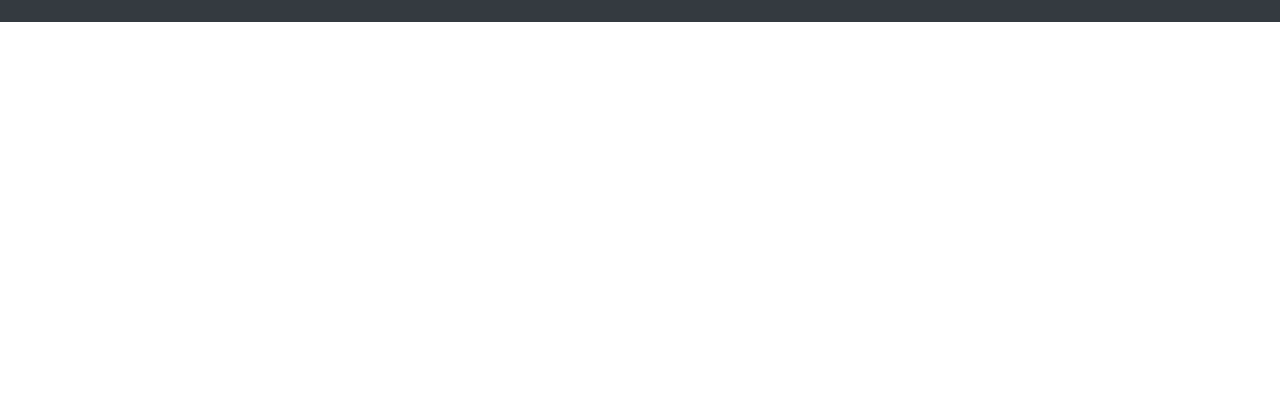
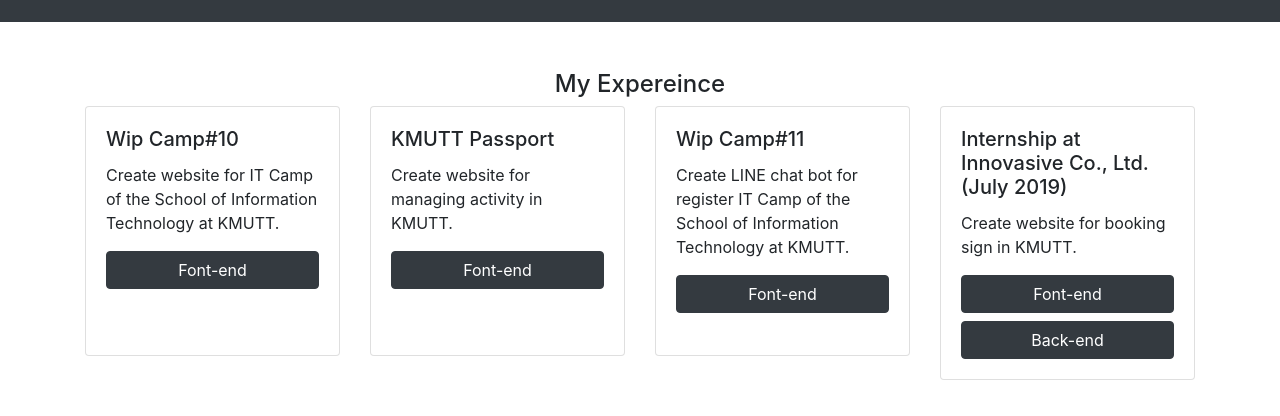
Before and after one commit to panupongjkn/portfolio, a React (Create React App) app: page / in a window 1280 px wide. Shown: the part 1883-2299 px from the top of the page. Before the commit the page ends 1905 px from the top, so only its background shows below. Built offline with nearby package versions, Linux system fonts and the light colour scheme.

Commit message:
[UPDATE] add component expereince

```diff
--- a/src/App.js
+++ b/src/App.js
@@ -3,6 +3,7 @@ import React from 'react';
 import Navbar from './Components/Navbar'
 import Profile from './Components/Profile'
 import Technical from './Components/Technical'
+import Expereince from './Components/Expereince'
 
 class App extends React.Component {
   render() {
@@ -24,7 +25,37 @@ class App extends React.Component {
         languages: ['HTML', 'CSS', 'Javascript', 'Go', 'SQL'],
         frameworkLibrarys: ['ReactJS', 'Bootstrap', 'Echo'],
         tools: ['SourceTree', 'Git', 'NodeJS', 'Visual Studio Code', 'Figma']
-      }
+      },
+      expereinces: [
+        {
+          name: 'Wip Camp#10',
+          link: ['https://github.com/wipcamp/10-frontend'],
+          detail: 'Create website for IT Camp of the School of Information Technology at KMUTT.',
+          position: 'Front-end Developer(CSS)',
+          developed: 'React(Next.js) , Styled-components',
+        },
+        {
+          name: 'KMUTT Passport',
+          link: ['https://github.com/alchemist-itbangmod/passport2018'],
+          detail: 'Create website for managing activity in KMUTT.',
+          position: 'Front-end Developer',
+          developed: 'React(Next.js) , Styled-components, Axios, Bootstrap',
+        },
+        {
+          name: 'Wip Camp#11',
+          link: ['https://github.com/wipcamp/11-line-chatbot'],
+          detail: 'Create LINE chat bot for register IT Camp of the School of Information Technology at KMUTT.',
+          position: 'Front-end Developer',
+          developed: 'ReactJS, Styled-components, Axios, Bootstrap, Dialogflow, LINE API',
+        },
+        {
+          name: 'Internship at Innovasive Co., Ltd. (July 2019)',
+          link: ['https://github.com/wipcamp/10-frontend', 'https://github.com/panupongjkn/be_booking'],
+          detail: 'Create website for booking sign in KMUTT.',
+          position: 'Front-end and Back-end Developer',
+          developed: 'ReactJS, Styled-components, Axios, Bootstrap, Golang(Echo)',
+        },
+      ]
     }
     return (
       <div className="App">
@@ -39,6 +70,9 @@ class App extends React.Component {
             <Technical technicals={profile.technicals} />
           </div>
         </div>
+        <div className='container py-5'>
+          <Expereince expereinces={profile.expereinces} />
+        </div>
       </div>
     );
   }
```
